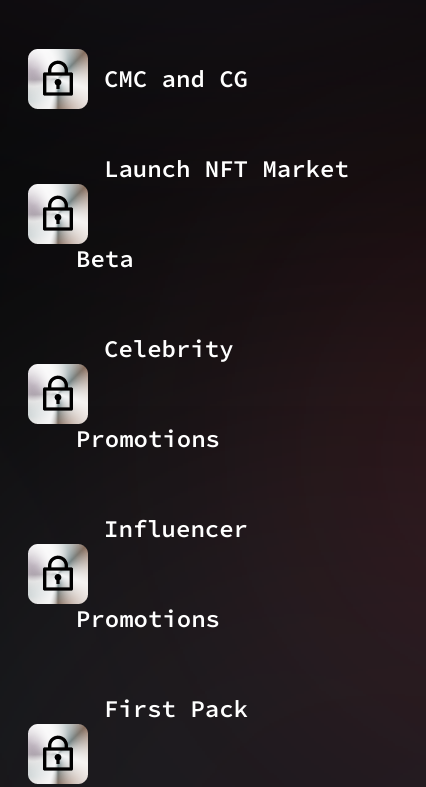
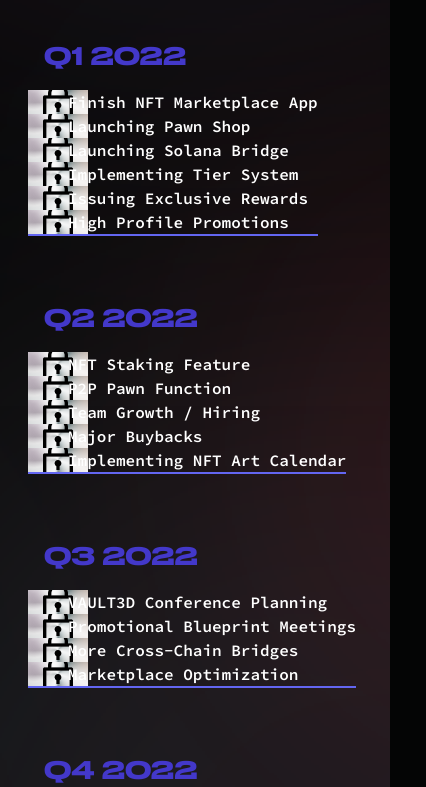
Before and after one commit to fulldev001/vault3d-react, a React (Create React App) app: page / in a window 390 px wide. Shown: the part 4481-5268 px from the top of the page, 426 px wide, since content can reach past the window. Built offline with nearby package versions, Linux system fonts and the light colour scheme.

Commit message:
Roadmap-tablet

```diff
--- a/src/index.css
+++ b/src/index.css
@@ -138,8 +138,8 @@
   .text-outline-right:after {
     content: attr(title);
     position: absolute;
-    top: -8px;
-    right: 12px;
+    top: -4px;
+    right: 8px;
     font-weight: 100;
     color: transparent;
     -webkit-text-stroke: 0.3px #fff;
@@ -148,3 +148,15 @@
     font-family: DrukWide, Trebuchet MS, sans-serif;
   }
 }
+
+@media (min-width: 768px) {
+  .bg-list-icon-size {
+    background-size: 30px;
+  }
+}
+
+@media (min-width: 1024px) {
+  .bg-list-icon-size {
+    background-size: 50px;
+  }
+}
--- a/src/pages/HomePage/HowToBuyBlock.js
+++ b/src/pages/HomePage/HowToBuyBlock.js
@@ -18,7 +18,7 @@
           <div className="text-center md:text-right lg:text-right">
             <MotionInView variants={varFadeInDown}>
               <div className="text-outline-right relative" title="How To Buy?">
-                <h1 className="text-[60px] font-bold mb-10 md:mb-20 lg:mb-20 text-transparent bg-clip-text inline-block bg-steel-button bg-cover bg-center relative z-20">
+                <h1 className="lg:text-[60px] md:text-[46px] font-bold mb-10 md:mb-20 lg:mb-20 text-transparent bg-clip-text inline-block bg-steel-button bg-cover bg-center relative z-20">
                   How To Buy?
                 </h1>
               </div>
--- a/src/pages/HomePage/Roadmap.js
+++ b/src/pages/HomePage/Roadmap.js
@@ -46,97 +46,97 @@
   return (
     <SectionDark
       id="roadmap"
-      yPadding=" bg-cover py-10 md:py-36 lg:py-36"
+      yPadding=" bg-cover py-10 md:py-18 lg:py-36"
     >
       <div className="container mx-auto px-4 sm:px-6 lg:px-8">
-        <div className="text-left">
+        <div className="lg:text-left md:text-center ">
           <MotionInView variants={varFadeInUp}>
-            <h1 className="text-[60px] font-bold mb-0 md:mb-24 lg:mb-24 text-transparent bg-clip-text inline-block bg-steel-button bg-cover bg-center">
+            <h1 className="lg:text-[60px] md:text-[46px] font-bold mb-0 md:mb-24 lg:mb-24 text-transparent bg-clip-text inline-block bg-steel-button bg-cover bg-center">
               Roadmap
             </h1>
           </MotionInView>
         </div>
         <div className="container">
-          <div className="grid md:grid-cols-2 xs:grid-cols-1 grid-flow-row gap-y-16">
+          <div className="grid md:grid-cols-2 xs:grid-cols-1 grid-flow-row gap-y-16 gap-x-8">
             <MotionInView variants={varFadeInUp}>
-              <div className="text-center md:min-w-[400px] lg:min-w-[400px] md:max-w-[400px] lg:max-w-[400px] mx-auto">
+              <div className="w-full">
                 <h2 className="text-2xl text-indigo-700 mb-4 mt-10 ml-4">
                   Q4 2021
                 </h2>
-                <ul className="inline-block md:min-w-[400px] lg:min-w-[600px] md:max-w-[400px] lg:max-w-[400px] mx-auto text-left border-b-2 border-solid border-indigo-500 pb-20">
+                <ul className="inline-block text-left border-b-2 border-solid border-indigo-500 lg:pb-20 md:pb-10">
                   {Q42021.map((item) => (
                     <li
                       key={item.item}
-                      className="text-white leading-[90px] text-2xl font-semibold bg-list-icon bg-no-repeat pl-12 bg-[length:50px] bg-left-center"
+                      className="text-white lg:leading-[90px] md:leading-[50px] lg:text-2xl md:text-md font-semibold bg-list-icon bg-list-icon-size bg-no-repeat pl-10 bg-left-center"
                     >
-                      <span className="pl-7">{item.item}</span>
+                      <span className="lg:pl-7 md:pl-0">{item.item}</span>
                     </li>
                   ))}
                 </ul>
               </div>
             </MotionInView>
             <MotionInView variants={varFadeInDown}>
-              <div className="text-center md:min-w-[400px] lg:min-w-[400px] md:max-w-[400px] lg:max-w-[400px] md:noborder lg:noborder mx-auto">
+              <div className="w-full">
                 <h2 className="text-2xl text-indigo-700 mb-4 mt-10 ml-4">
                   Q1 2022
                 </h2>
 
-                <ul className="inline-block md:min-w-[400px] lg:min-w-[600px] md:max-w-[400px] lg:max-w-[400px] mx-auto text-left border-b-2 border-solid border-indigo-500 pb-20">
+                <ul className="inline-block text-left border-b-2 border-solid border-indigo-500 lg:pb-20 md:pb-10">
                   {Q12022.map((item) => (
                     <li
                       key={item.item}
-                      className="text-white leading-[90px] text-2xl font-semibold bg-list-icon bg-no-repeat pl-12 bg-[length:50px] bg-left-center"
+                      className="text-white lg:leading-[90px] md:leading-[50px] lg:text-2xl md:text-md font-semibold bg-list-icon bg-list-icon-size bg-no-repeat pl-10 bg-left-center"
                     >
-                      <span className="pl-7">{item.item}</span>
+                      <span className="lg:pl-7 md:pl-0">{item.item}</span>
                     </li>
                   ))}
                 </ul>
               </div>
             </MotionInView>
             <MotionInView variants={varFadeInUp}>
-              <div className="text-center min-w-full md:min-w-[400px] lg:min-w-[400px] md:max-w-[400px] lg:max-w-[400px] mx-auto">
-                <h2 className="text-2xl text-indigo-700 mb-4 mt-10 ml-4">
+              <div className="w-full">
+                <h2 className="text-2xl text-indigo-700 mb-4 lg:mt-10 md:mt-0 ml-4">
                   Q2 2022
                 </h2>
-                <ul className="inline-block md:min-w-[400px] lg:min-w-[600px] md:max-w-[400px] lg:max-w-[400px] mx-auto text-left border-b-2 border-solid border-indigo-500 pb-20">
+                <ul className="inline-block text-left border-b-2 border-solid border-indigo-500 lg:pb-20 md:pb-10">
                   {Q22022.map((item) => (
                     <li
                       key={item.item}
-                      className="text-white leading-[90px] text-2xl font-semibold bg-list-icon bg-no-repeat pl-12 bg-[length:50px] bg-left-center"
+                      className="text-white lg:leading-[90px] md:leading-[50px] lg:text-2xl md:text-md font-semibold bg-list-icon bg-list-icon-size bg-no-repeat pl-10 bg-left-center"
                     >
-                      <span className="pl-7">{item.item}</span>
+                      <span className="lg:pl-7 md:pl-0">{item.item}</span>
                     </li>
                   ))}
                 </ul>
               </div>
             </MotionInView>
             <MotionInView variants={varFadeInDown}>
-              <div className="text-center md:min-w-[400px] lg:min-w-[400px] md:max-w-[400px] lg:max-w-[400px] mx-auto">
-                <h2 className="text-2xl text-indigo-700 mb-4 mt-10 ml-4">
+              <div className="w-full">
+                <h2 className="text-2xl text-indigo-700 mb-4 lg:mt-10 md:mt-0 ml-4">
                   Q3 2022
                 </h2>
-                <ul className="inline-block md:min-w-[400px] lg:min-w-[600px] md:max-w-[400px] lg:max-w-[400px] mx-auto text-left border-b-2 border-solid border-indigo-500 pb-[10.5rem]">
+                <ul className="inline-block mx-auto text-left border-b-2 border-solid border-indigo-500 lg:pb-[10.5rem] md:pb-[5.5rem]">
                   {Q32022.map((item) => (
                     <li
                       key={item.item}
-                      className="text-white leading-[90px] text-2xl font-semibold bg-list-icon bg-no-repeat pl-12 bg-[length:50px] bg-left-center"
+                      className="text-white lg:leading-[90px] md:leading-[50px] lg:text-2xl md:text-md font-semibold bg-list-icon bg-list-icon-size bg-no-repeat pl-10 bg-left-center"
                     >
-                      <span className="pl-7">{item.item}</span>
+                      <span className="lg:pl-7 md:pl-0">{item.item}</span>
                     </li>
                   ))}
                 </ul>
               </div>
             </MotionInView>
             <MotionInView variants={varFadeInUp}>
-              <div className="text-center md:min-w-[400px] lg:min-w-[400px] md:max-w-[400px] lg:max-w-[400px] mx-auto">
-                <h2 className="text-2xl text-indigo-700 mb-4 mt-10 ml-4">Q4 2022</h2>
-                <ul className="inline-block md:min-w-[400px] lg:min-w-[700px] md:max-w-[400px] lg:max-w-[400px] mx-auto text-left">
+              <div className="w-full">
+                <h2 className="text-2xl text-indigo-700 mb-4 lg:mt-10 md:mt-0 ml-4">Q4 2022</h2>
+                <ul className="inline-block text-left ">
                   {Q42022.map((item) => (
                     <li
                       key={item.item}
-                      className="text-white leading-[90px] text-2xl font-semibold bg-list-icon bg-no-repeat pl-12 bg-[length:50px] bg-left-center"
+                      className="text-white lg:leading-[90px] md:leading-[50px] lg:text-2xl md:text-md font-semibold bg-list-icon bg-list-icon-size bg-no-repeat pl-10 bg-left-center"
                     >
-                      <span className="pl-7">{item.item}</span>
+                      <span className="lg:pl-7 md:pl-0">{item.item}</span>
                     </li>
                   ))}
                 </ul>
```
